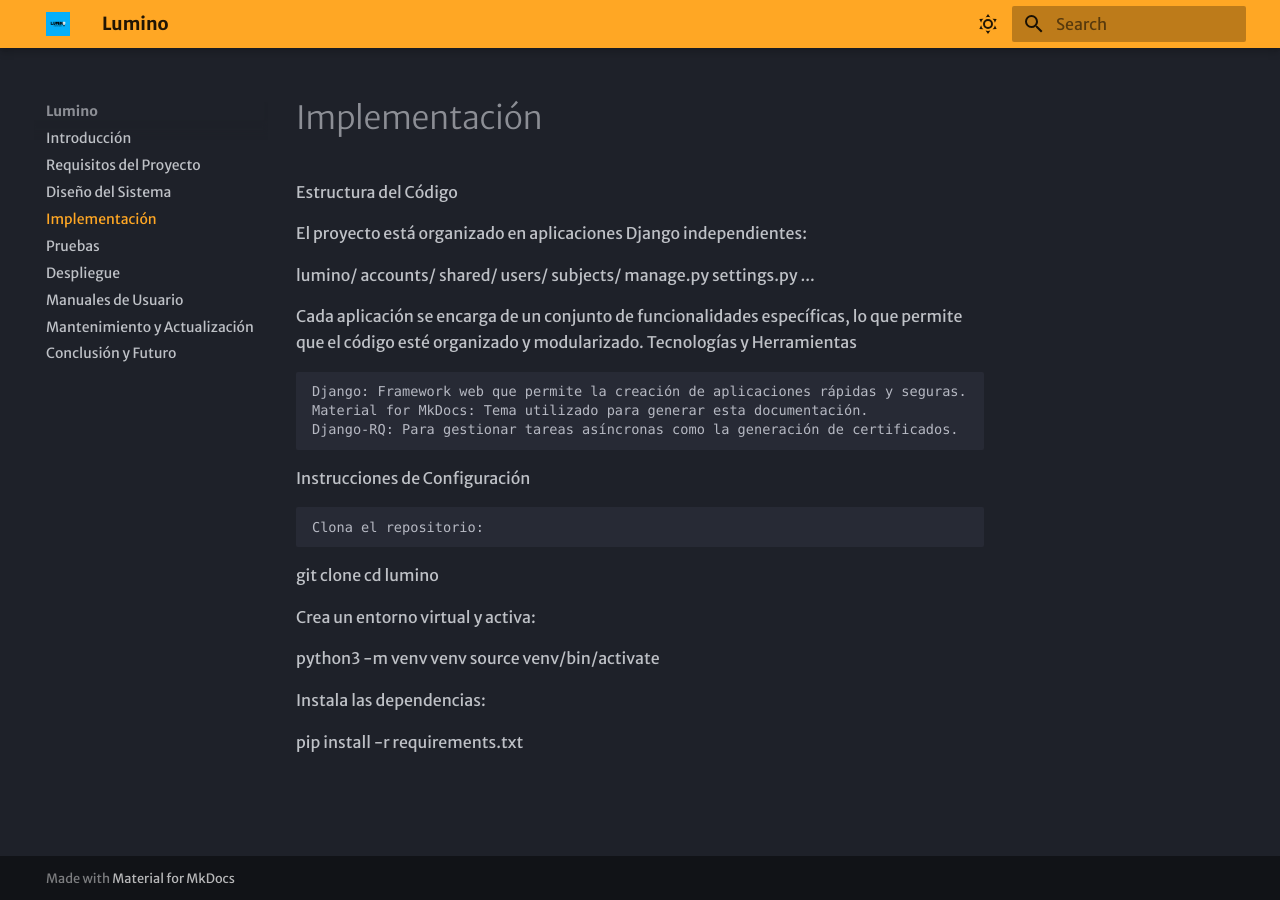
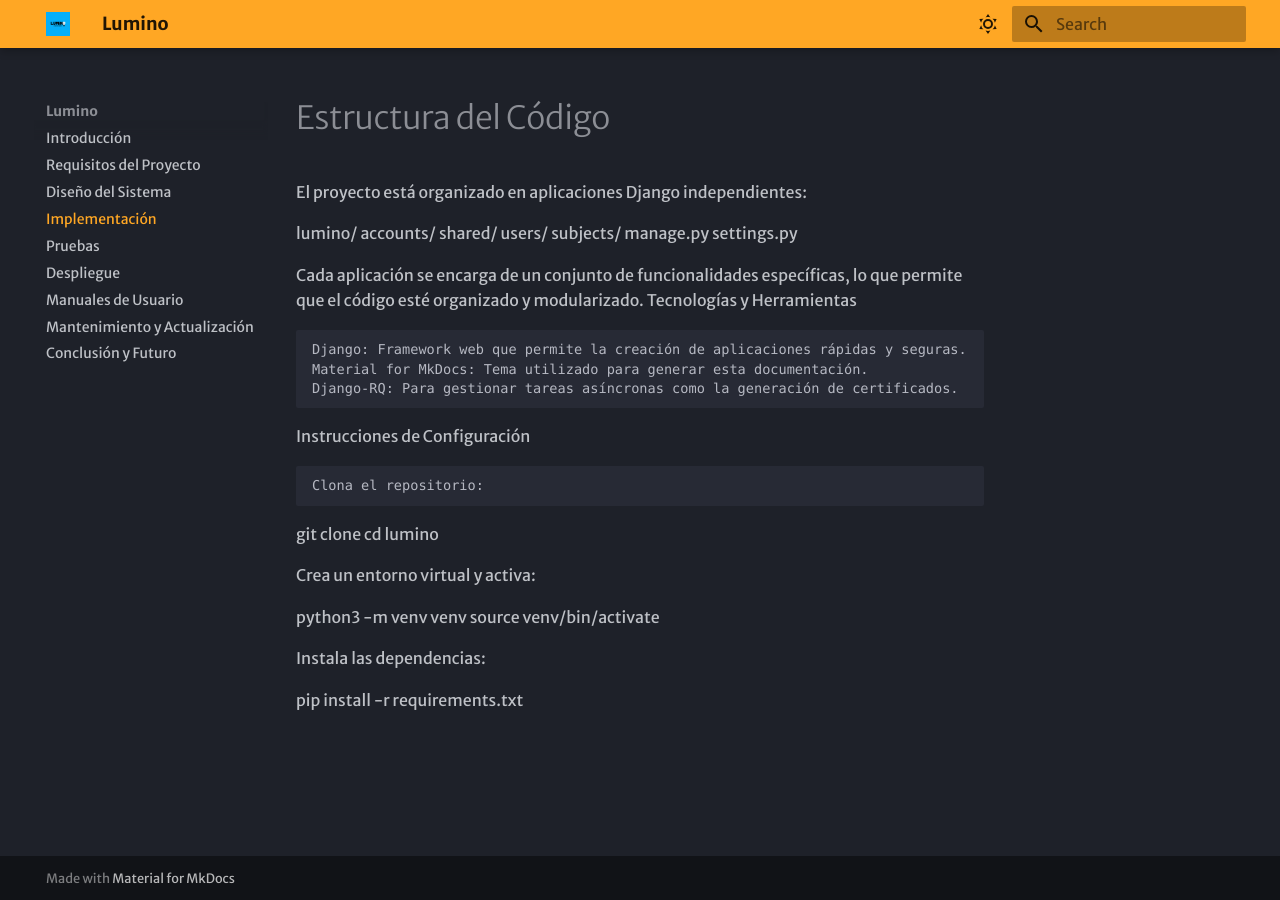
Before and after one commit to David-Luis-Mora/MkDocsLumino, an MkDocs documentation site: the page built from docs/implementacion.md, in a window 1280 px wide. Built offline with MkDocs 1.6.1 and Material for MkDocs 9.7.7, drawn with Linux system fonts in a browser that asks for light colours; some web fonts are replaced.

Commit message:
modificacion de docs

```diff
--- a/docs/implementacion.md
+++ b/docs/implementacion.md
@@ -1,4 +1,4 @@
-Estructura del Código
+# Estructura del Código
 
 El proyecto está organizado en aplicaciones Django independientes:
 
@@ -9,7 +9,6 @@ users/
 subjects/
 manage.py
 settings.py
-...
 
 Cada aplicación se encarga de un conjunto de funcionalidades específicas, lo que permite que el código esté organizado y modularizado.
 Tecnologías y Herramientas
```
Also changed, not shown: docs/introduccion.md (+3 -3 lines).
